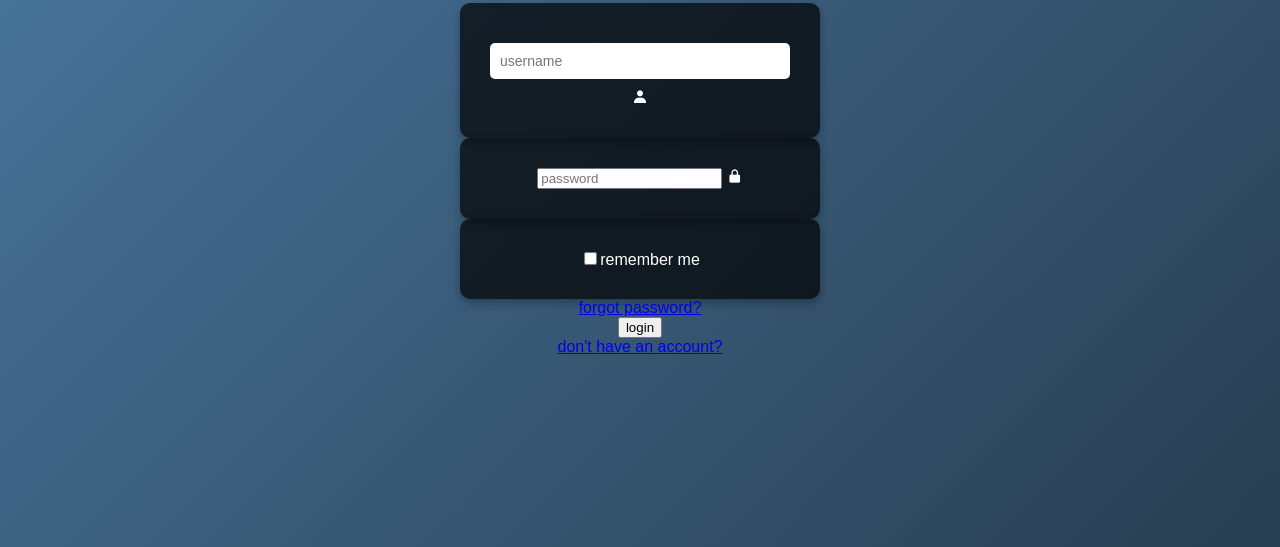
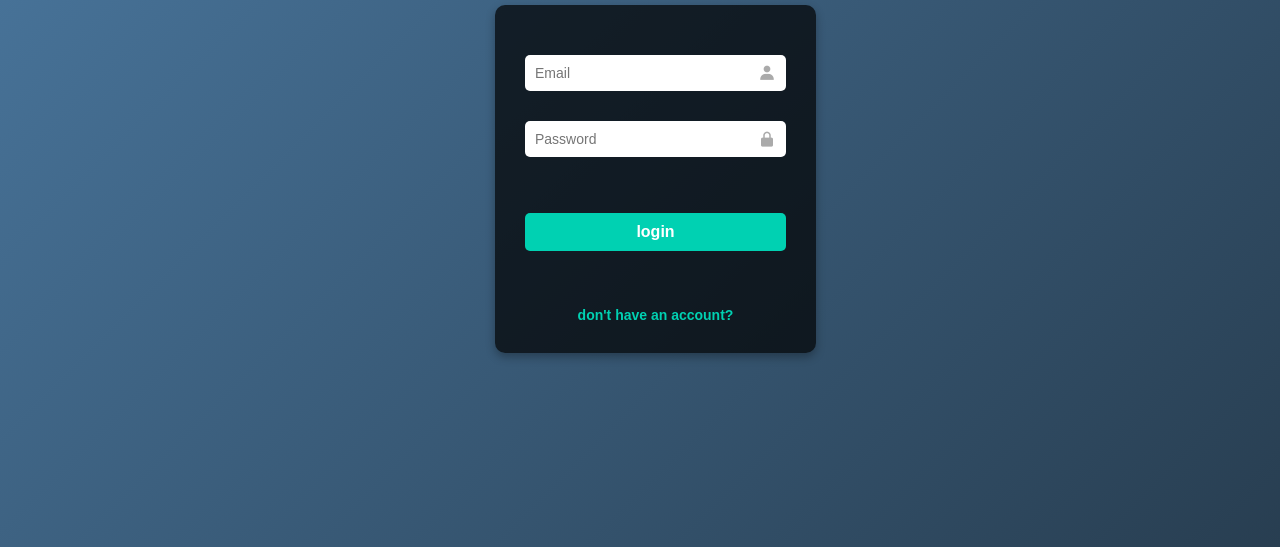
Before and after one commit to Zaka6X/LokedIn-6X, a plain HTML site: page login.html in a window 1280 px wide. Shown: the part 253-800 px from the top of the page. Drawn offline with nearby package versions, Linux system fonts and the light colour scheme.

Commit message:
updated interface

```diff
--- a/login.html
+++ b/login.html
@@ -3,39 +3,30 @@
 <head>
     <meta charset="UTF-8">
     <meta name="viewport" content="width=device-width, initial-scale=1.0">
-    <title>locked_in_6X</title>
+    <title>LockedIn 6X - Login</title>
     <link rel="stylesheet" href="style/style.css">
 
     <link href='https://unpkg.com/boxicons@2.1.4/css/boxicons.min.css' rel='stylesheet'>
 </head>
 <body>
-    <div class="center" align="center">
+<div class="center" align="center">
     <h1>Login</h1>
-    <div class="username">
-        <form>
-            <input type="text" placeholder="username" required>
+    <form action="post">
+        <div class="input-container">
             <i class='bx bxs-user'></i>
-        </form>
-    </div>
-        <div class="password">
-          <form>
-
-        <input type="password" placeholder="password" required>
-        <i class='bx bxs-lock-alt' ></i>
-        </form>
-    </div>
-    <div class="remember me">
-        <form>
-            <label></label><input type="checkbox">remember me</label>
-        </form>
-    </div>
-    <div class="forgot password">
-        <a href="#">forgot password?</a>
-    </div>
-    <button type="submit" class="button" >login</button>
-    <div class="inscription">
-        <a href="#"> don't have an account? </a>
-    </div>
+            <input type="text" placeholder="Email" required>
+        </div>
+        <div class="input-container">
+            <i class='bx bxs-lock-alt' ></i>
+            <input type="password" placeholder="Password" required>
+        </div>
+        <br><br>
+        <button type="submit" class="button" >login</button>
+        <br><br><br>
+        <div class="inscription">
+            <a href="inscri.html"> don't have an account? </a>
+        </div>
+    </form>
 </div>
 
 
--- /dev/null
+++ b/style/resposive.css
@@ -0,0 +1,87 @@
+/* General styles for smaller screens */
+body {
+    padding: 10px;
+    font-size: 14px;
+}
+
+/* Adjust form width for smaller screens */
+form {
+    width: 90%;
+    max-width: 400px;
+}
+
+/* Center align images and reduce their size */
+.home img {
+    width: 80%;
+    max-width: 200px;
+    margin: 10px 0;
+}
+
+/* Adjust input fields and buttons */
+.input-container input,
+form button {
+    font-size: 14px;
+    padding: 8px;
+}
+
+/* Center the form on all devices */
+.center {
+    display: flex;
+    flex-direction: column;
+    justify-content: center;
+    align-items: center;
+    min-height: 100vh; /* Full viewport height */
+    padding: 10px; /* Add padding to avoid edge overflow */
+    box-sizing: border-box;
+}
+
+/* Adjust form width and alignment for smaller screens */
+form {
+    margin: 0 auto; /* Center horizontally */
+    position: relative; /* Ensure proper positioning */
+    width: 100%; /* Full width on small screens */
+    max-width: 400px; /* Limit the maximum width */
+    padding: 20px; /* Add padding for better spacing */
+}
+
+/* Media query for tablets (768px and below) */
+@media (max-width: 768px) {
+    h1 {
+        font-size: 20px; /* Adjust heading size */
+    }
+
+    form {
+        padding: 15px; /* Reduce padding */
+    }
+
+    .input-container input {
+        font-size: 14px; /* Adjust input font size */
+        padding: 8px; /* Adjust padding */
+    }
+
+    form button {
+        font-size: 14px; /* Adjust button font size */
+        padding: 10px; /* Adjust padding */
+    }
+}
+
+/* Media query for mobile devices (480px and below) */
+@media (max-width: 480px) {
+    h1 {
+        font-size: 18px; /* Adjust heading size */
+    }
+
+    form {
+        padding: 10px; /* Reduce padding further */
+    }
+
+    .input-container input {
+        font-size: 12px; /* Adjust input font size */
+        padding: 6px; /* Adjust padding */
+    }
+
+    form button {
+        font-size: 12px; /* Adjust button font size */
+        padding: 8px; /* Adjust padding */
+    }
+}
--- a/style/style.css
+++ b/style/style.css
@@ -20,6 +20,14 @@ h1 {
     color: #fff;
 }
 
+/* Ensure div and form have the same width */
+div.center, form {
+    width: 290px; /* Set a consistent width */
+    max-width: 90%; /* Ensure responsiveness */
+    margin: 0 auto; /* Center horizontally */
+    text-align: center; /* Center content */
+}
+
 /* Form container styling */
 form {
     background: rgba(0, 0, 0, 0.7);
@@ -32,6 +40,7 @@ form {
 
 /* Input fields */
 form input[type="email"],
+form input[type="password"],
 form input[type="text"],
 form input[type="date"],
 form select {
@@ -75,9 +84,35 @@ form button:hover {
     background: #00bfa5;
 }
 
-/* Dropdown styling */
-form select {
-    background: #fff;
-    color: #333;
+.inscription {
+    margin-top: 20px;
     font-size: 14px;
+    color: #ccc;
+    text-align: center;
 }
+
+.inscription a {
+    color: #00d1b2;
+    text-decoration: none;
+    font-weight: bold;
+    transition: color 0.3s ease;
+}
+
+.inscription a:hover {
+    color: #00bfa5;
+}
+
+.input-container {
+    position: relative;
+    width: 100%;
+    margin: 10px 0;
+}
+
+.input-container i {
+    position: absolute;
+    top: 50%;
+    right: 10px;
+    transform: translateY(-50%);
+    color: #aaa;
+    font-size: 18px;
+}
```
Also changed, not shown: index.html (+2 -1 lines), inscri.html (+13 -2 lines).
